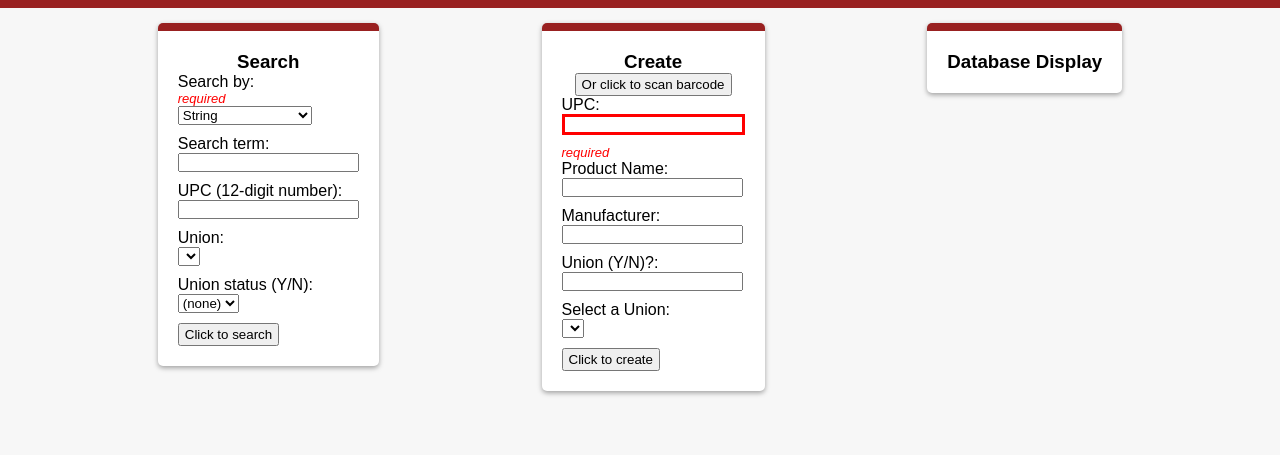
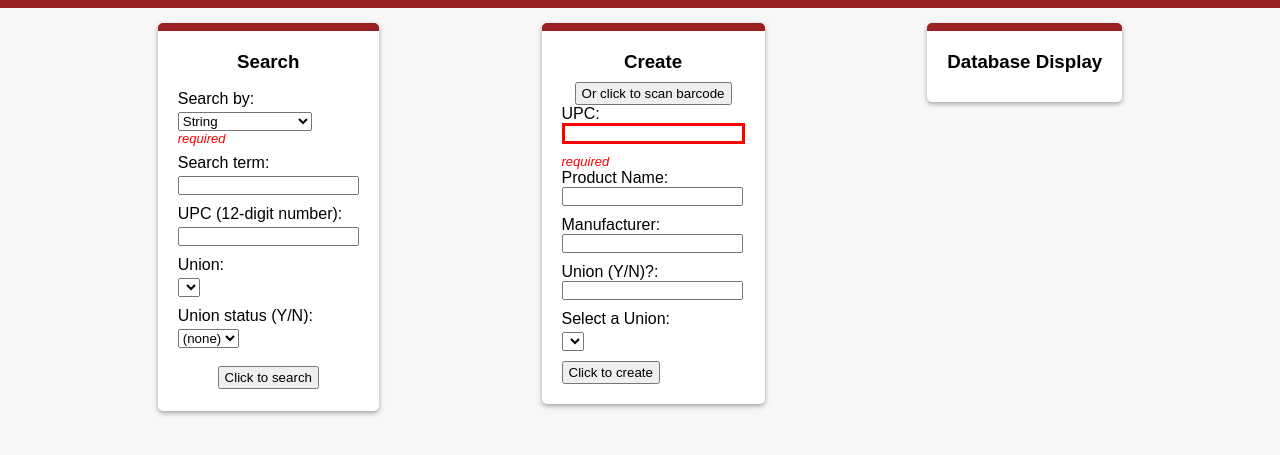
Before and after one commit to donkeykong718/BuyU, a website: page public/index.html in a window 1280 px wide. Shown: the part 143-598 px from the top of the page. Drawn offline with Linux system fonts and the light colour scheme; no server answers; sample sign-in values are in the browser's storage; a script that the page names is missing.

Commit message:
Search box layout fixed

```diff
--- a/public/index.html
+++ b/public/index.html
@@ -27,28 +27,39 @@
 <div class="container">
     <h3>Search</h3>
     <form id="searchform">
+      <div>
         <label for="searchType">Search by:</label>
-      <p style="color: red; font-size: small; font-style: italic;">required</p>
         <select name="searchType" id="searchtype">
           <option value="1">String</option>
           <option value="2">UPC</option>
           <option value="3">Union Name</option>
           <option value="4">Union Status (Y/N)</option>
         </select>
-    </label>
-    Search term: <input id="searchstring" class="active">
-      <label>UPC (12-digit number): <input id="searchupc" minlength="12" maxlength="12">
+        <p style="color: red; font-size: small; font-style: italic; margin-top: -10px;">required</p>
+      </div>
+      <div>
+        <label for="searchTerm">Search term:</label>
+        <input name="searchTerm" id="searchstring" class="active">
+      </div>
+      <div>
+        <label for="UPCinpu">UPC (12-digit number):</label>
+        <input name="UPCinput" id="searchupc" minlength="12" maxlength="12">
+      </div>
+      <div>
         <label for="unionNames">Union:</label>
         <select name="unionName" id="searchunion"></select>
+      </div>
+      <div>
         <label for="unionStatus">Union status (Y/N):</label>
         <select name="unionStatus" id="searchstatus">
           <option value="">(none)</option>
           <option value="true">true</option>
           <option value="false">false</option>
         </select>
+      </div>
       <!-- <label for="unionNames">Union:</label>
       <select name="unionName" id="searchunion"></select> -->
-      <div><button>Click to search</button></div>
+      <div style="display: flex; justify-content: center; padding: 2px; margin-top: 1em"><button>Click to search</button></div>
     </form>
     <button id="crButton" class="desktophidden">Or create New Entry</button>
     <a class="desktophidden" href="/">Return to Database</a>
@@ -80,8 +91,10 @@
             </section>
 
       <form id="createform">
+        <div>
         UPC: <input id="createUPC" minlength="12" maxlength="12" type="text" required>
         <p style="color: red; font-size: small; font-style: italic;">required</p>
+        </div>
         Product Name: <input id="createProduct" type="text">
         Manufacturer: <input id="createManu" type="text">
         Union (Y/N)?: <input id="createUStatus" pattern="[Yy]|[Nn]|[Ff]alse|[Tt]rue" type="text">
--- a/public/style.css
+++ b/public/style.css
@@ -9,6 +9,15 @@ body {
   max-width: 100vw;
   background-color: #00000008;
   /* margin: 20px; */
+}
+
+h3 {
+  margin-bottom: 0.5em;
+}
+
+label {
+  margin-top: 0.5em;
+  margin-bottom: 0.25em;
 }
 
 #mainheader {
```
Lines whose indentation alone changed are shown as unchanged.
